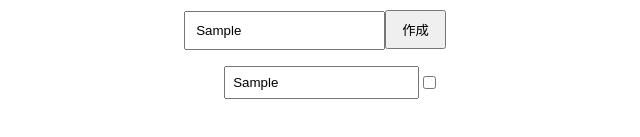
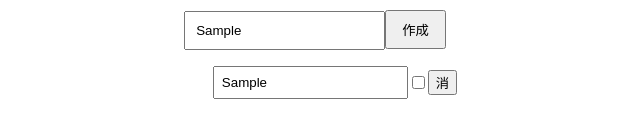
Before and after one commit to peiliming/react_todolist, a React (Create React App) app: page / in a window 1280 px wide. Both pictures are taken after typing "Sample" into the empty fields and a click on the input "作成". Shown: the part 375-512 px from the top of the page, without its empty margins (325-965 px from the left). Built offline with nearby package versions, Linux system fonts and the light colour scheme; the HTML template or start-up script is replaced by a standard one.

Commit message:
消す機能を実装

```diff
--- a/src/App.tsx
+++ b/src/App.tsx
@@ -3,7 +3,7 @@
 import './App.css';
 
 function App() {
-  const [inputValue, setInputValue] = useState('')
+  const [inputValue, setInputValue] = useState('');
   const [todos, setTodos] = useState<Todo[]>([]);
 
   type Todo = {
@@ -17,6 +17,7 @@
   };
 
   const handleSubmit = (e: React.FormEvent<HTMLFormElement>) => {
+    setInputValue('');
     e.preventDefault();
 
     // 新しいTodoを作成
@@ -39,7 +40,7 @@
     });
 
     setTodos(newTodos);
-  }
+  };
 
   const handleChecked = (id: number, checked: boolean) => {
     const newTodos = todos.map((todo) => {
@@ -50,7 +51,12 @@
     });
 
     setTodos(newTodos);
-  }
+  };
+
+  const handleDelete = (id: number) => {
+    const newTodos = todos.filter((todo) => todo.id !== id); // todo.id（todosの中のデータを一個ずつ見ていって、）結果 は idと一致していないことで、trueになる。つまり、tureになった項目は残る。
+    setTodos(newTodos);
+  };
 
 
   return (
@@ -62,8 +68,8 @@
           <input type="submit" value="作成" className="submitButton" />
         </form>
         <ul className="todoList">
-          {todos.map((todo) => (
-            <li key={todo.id}>
+        {todos.map((todo) => (
+          <li key={todo.id}>
             <input
               type="text"
               onChange={(e) => handleEdit(todo.id, e.target.value)}
@@ -73,8 +79,10 @@
             <input
               type="checkbox"
               onChange={(e) => handleChecked(todo.id, todo.checked)} />
+            <button onClick={(e) => handleDelete(todo.id)}>消</button>
+
             </li>
-          ))}
+            ))}
         </ul>
       </div>
     </div>
```
